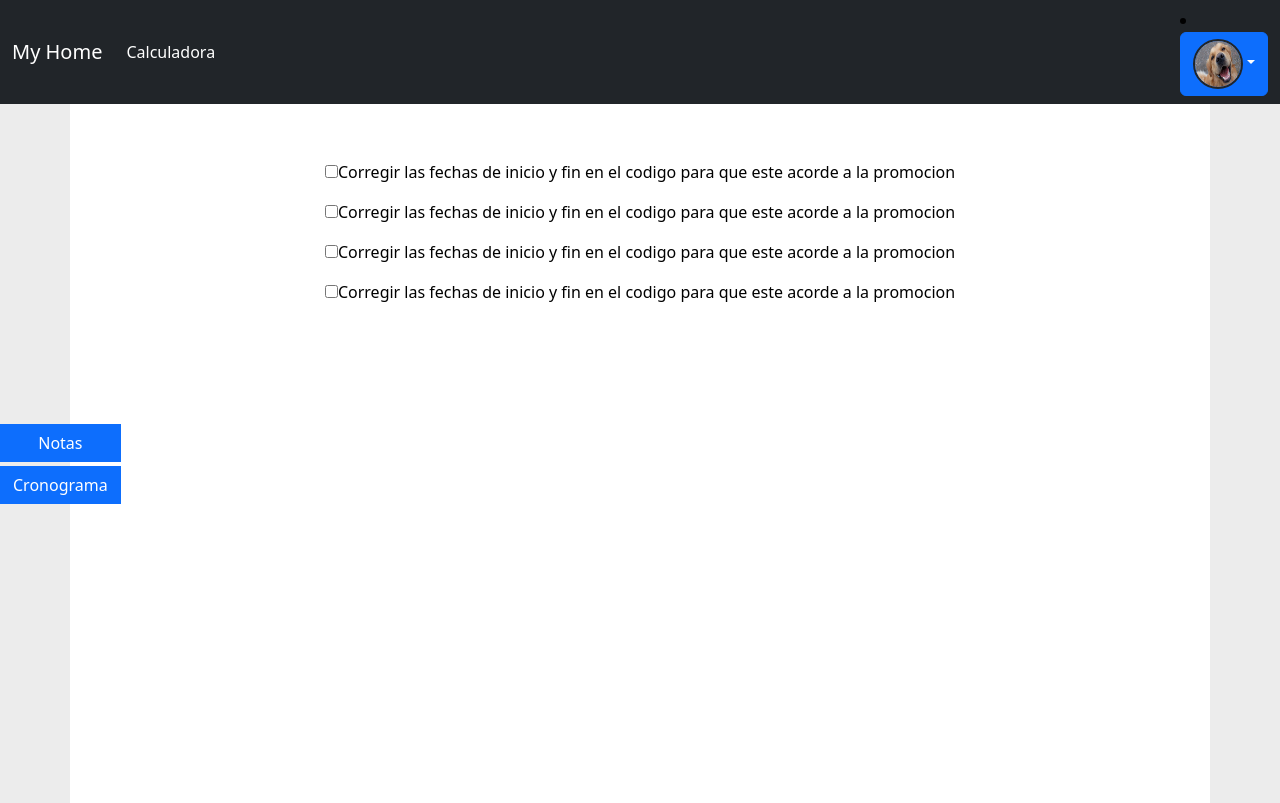
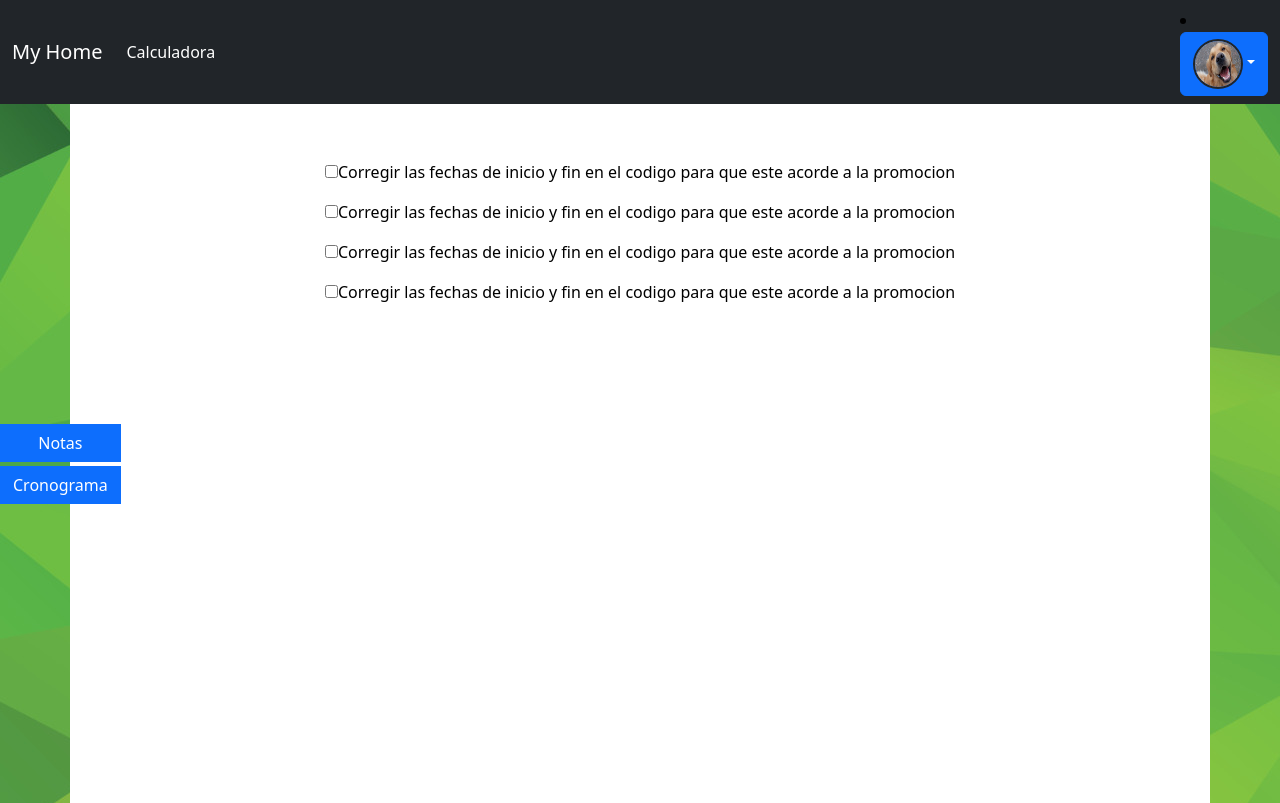
Before and after one commit to Jose-R21/myhome, a React (Vite) app: page / in a window 1280 px wide. Shown: the top 803 px of the page. Built offline with nearby package versions, Linux system fonts and the light colour scheme.

Commit message:
bg change

```diff
--- a/src/index.css
+++ b/src/index.css
@@ -1,4 +1,5 @@
 body{
   background-color: #ececec;
   color: black;
+  background-image: url('./assets/bg-verde.jpg');
 }
```
Also changed, not shown: src/assets/bg-azul.jpg (added), src/assets/bg-verde.jpg (added).
